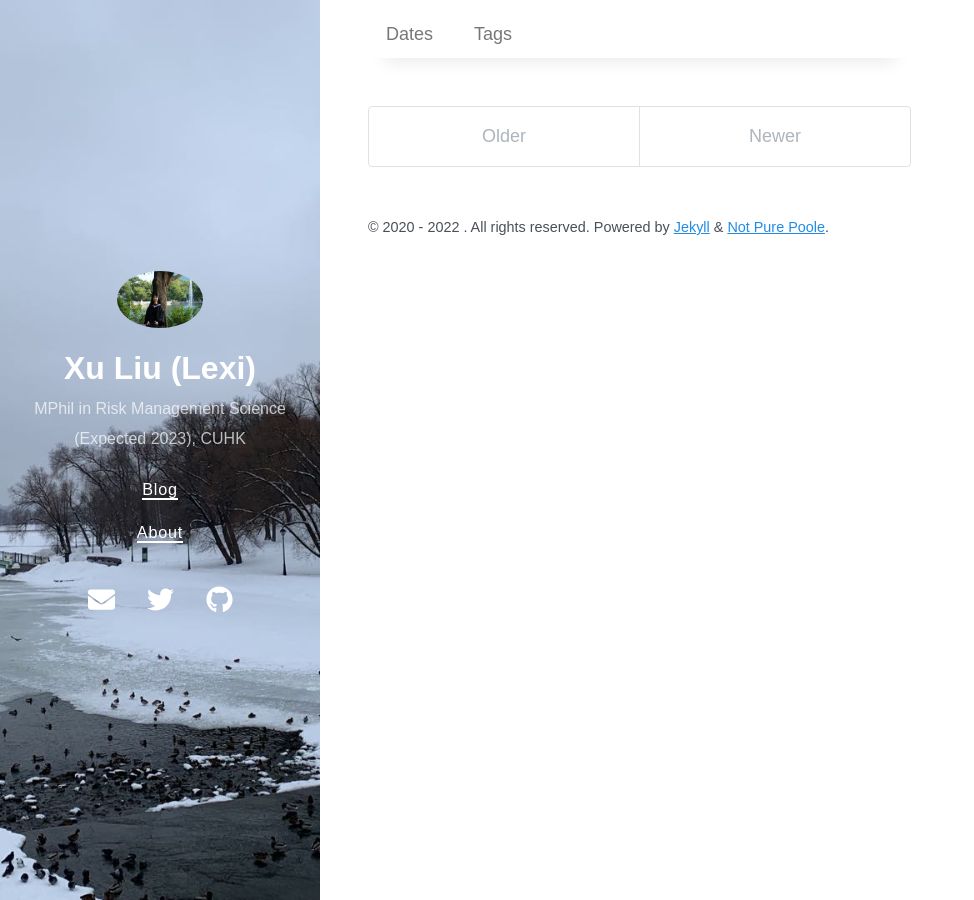
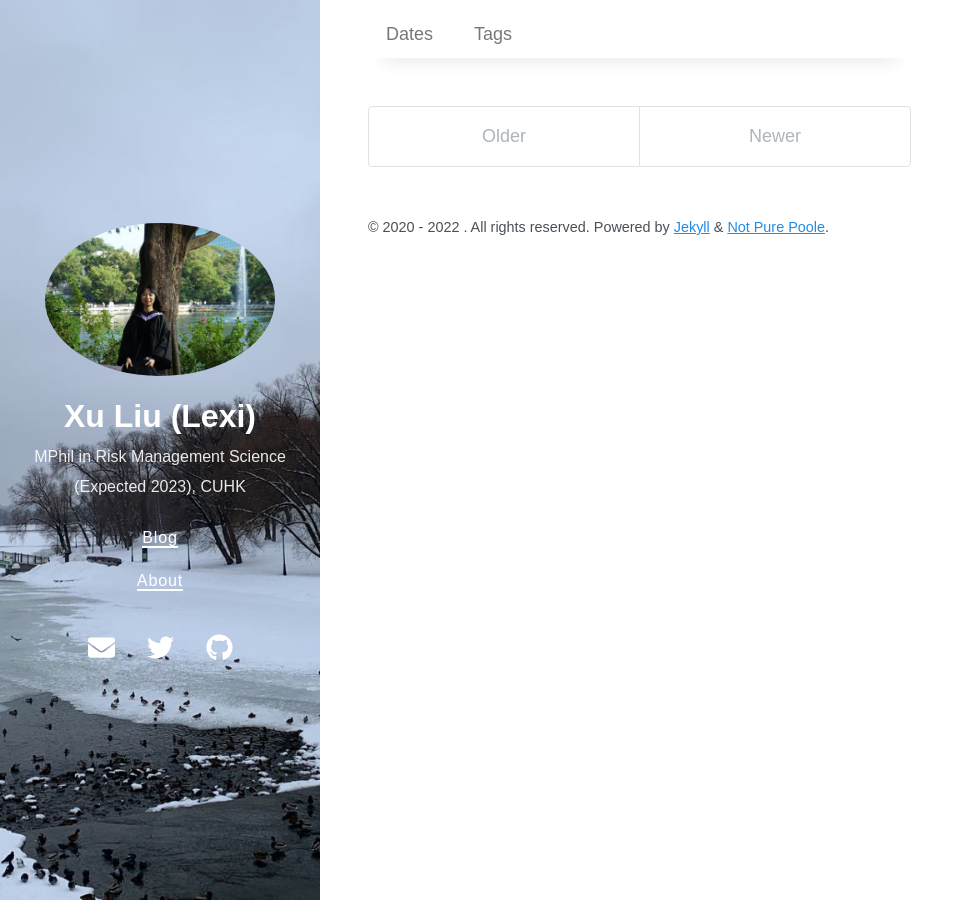
Before and after one commit to lexilxu/MyPage, a Jekyll site: the page built from index.md, in a window 1280 px wide. Shown: the whole page, without its empty margins (0-974 px from the left). Built offline with Jekyll 4.4.1, drawn with Linux system fonts in a browser that asks for light colours; nearby versions of some CDN libraries; our own code applies the rules of GitHub Pages for plain Markdown files; the list of posts is cut into pages by our own code.

Commit message:
Update _sidebar.scss

```diff
--- a/_sass/_sidebar.scss
+++ b/_sass/_sidebar.scss
@@ -14,7 +14,7 @@
 }
 
 .avatar-image {
-  width: 30%;
+  width: 80%;
   height: auto;
   border-radius: 50%;
   display: block;
@@ -39,7 +39,7 @@
   margin: 0;
   font-size: 1.25rem;
   font-weight: 400;
-  opacity: .7;
+  opacity: .9;
 }
 
 .navigation-list {
```
